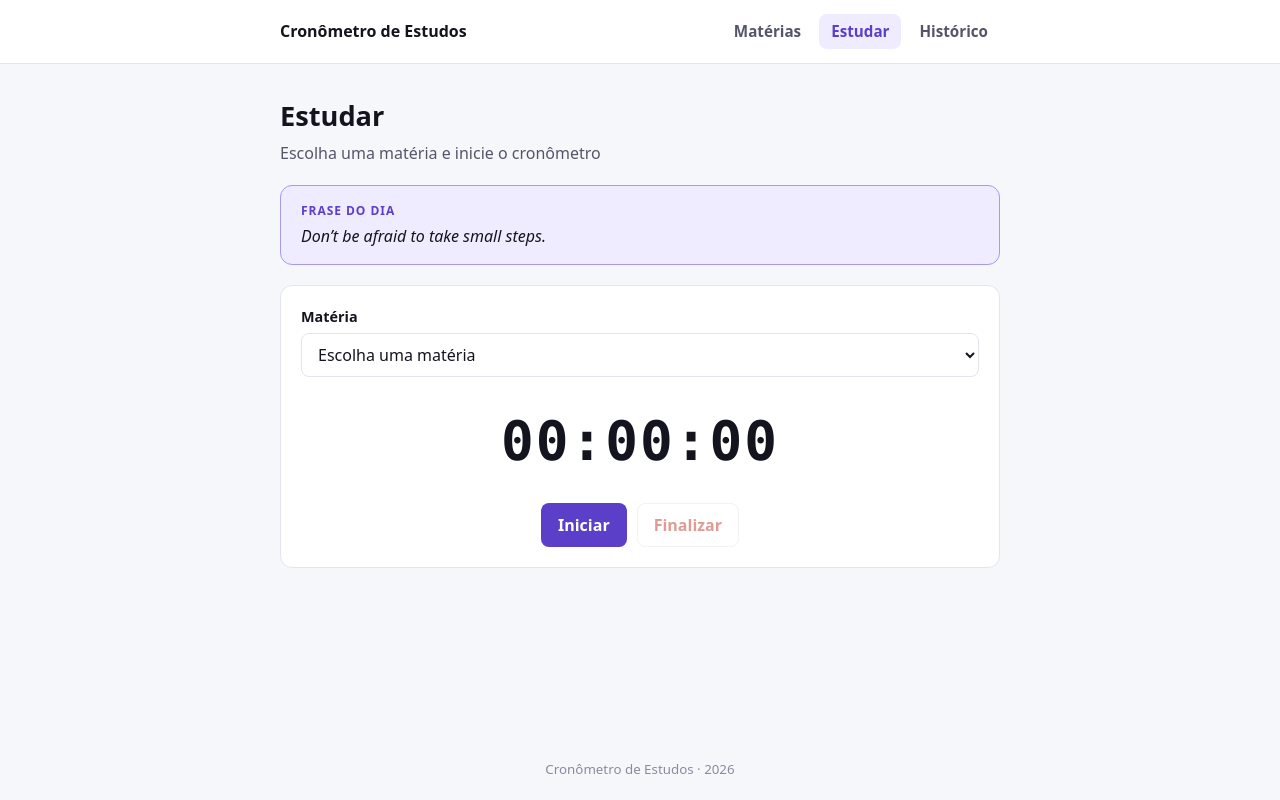
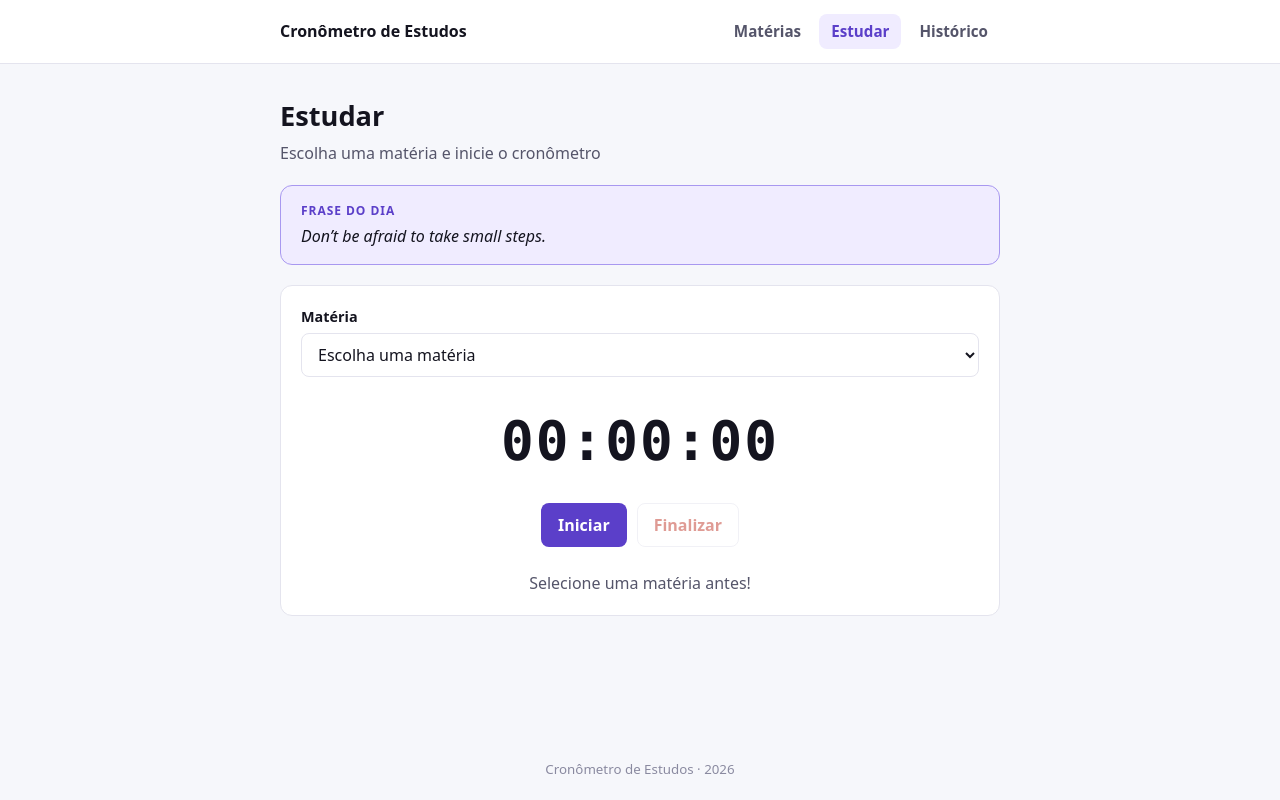
Before and after one commit to AmosSantos02/pomodoro-school-subject, a React (Vite) app: page /estudar in a window 1280 px wide. Both pictures are taken after a click on the button "Iniciar". Built offline with nearby package versions, Linux system fonts and the light colour scheme.

Commit message:
feat(passo 10): mensagem centralizada ao finalizar e aviso quando falta matéria

```diff
--- a/src/pages/EstudarPage.jsx
+++ b/src/pages/EstudarPage.jsx
@@ -11,6 +11,7 @@ function EstudarPage() {
   const [materiaId, setMateriaId] = useState('')
   const [segundos, setSegundos] = useState(0)
   const [rodando, setRodando] = useState(false)
+  const [mensagem, setMensagem] = useState('')
 
   useEffect(() => {
     if(rodando){
@@ -23,11 +24,15 @@ function EstudarPage() {
 
   function handleMateria(event){
     setMateriaId(event.target.value)
+    setMensagem('')
   }
 
   function iniciar(){
     if(materiaId){
+      setMensagem('')
       setRodando(true)
+    } else {
+      setMensagem('Selecione uma matéria antes!')
     }
   }
 
@@ -45,6 +50,7 @@ function EstudarPage() {
     const nova = [...antiga, sessao]
     salvarSessoes(nova)
     setSegundos(0)
+    setMensagem('Sessão salva!')
   }
   // TODO [passo 12 do GUIA] criar os states da frase (texto, carregando, erro) e o useEffect que chama buscarConselho()
 
@@ -59,6 +65,10 @@ function EstudarPage() {
         <SeletorMateria materias={materias} valor={materiaId} onChange={handleMateria} desabilitado={rodando}/>
 
         <Cronometro segundos={segundos} rodando={rodando} onIniciar={iniciar} onPausar={pausar} podeFinalizar={segundos > 0} onFinalizar={finalizar}/>
+
+        {mensagem && (
+          <p style={{ textAlign: 'center' }}>{mensagem}</p>
+        )}
       </section>
     </>
   )
```
